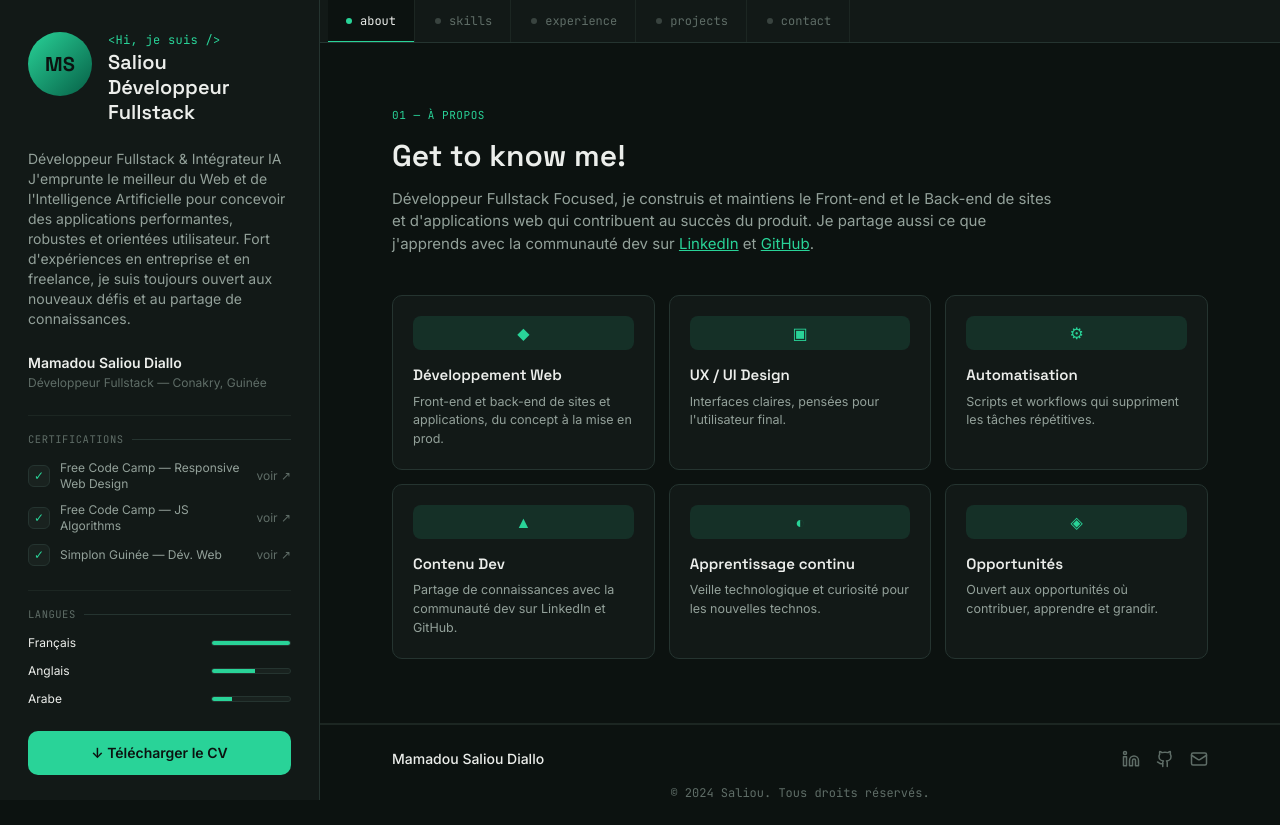
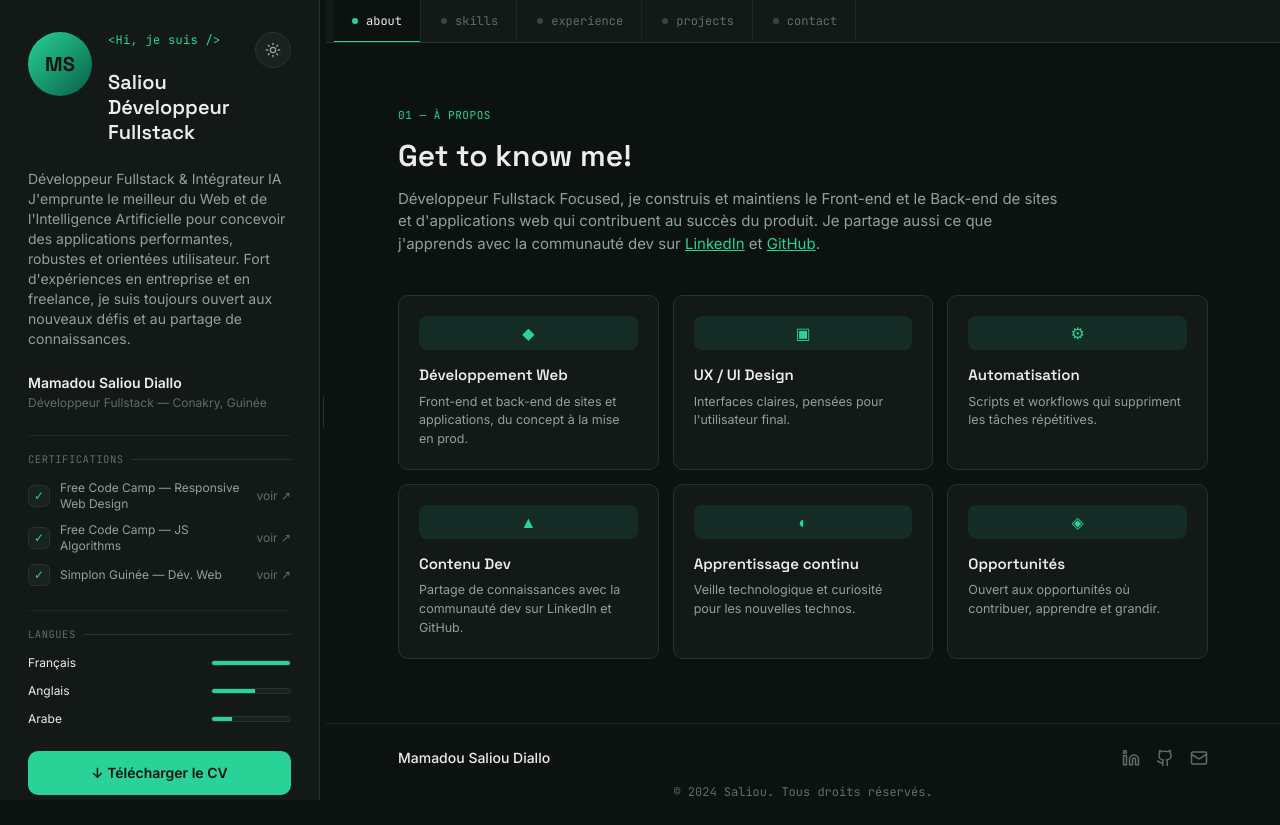
Before and after one commit to Masaliou224/saliou-portfolio, a React (Create React App) app: page /about in a window 1280 px wide. Built offline with nearby package versions, Linux system fonts and the light colour scheme.

Commit message:
feat: add mode toggle and some improvement

```diff
--- a/src/components/About.jsx
+++ b/src/components/About.jsx
@@ -12,7 +12,7 @@
 
 const About = () => {
   return (
-    <section id="about" className="py-16 px-6 md:px-12 lg:px-[72px] border-b border-line-soft scroll-mt-[52px]">
+    <section className="py-16 px-6 md:px-12 lg:px-[72px]">
       <motion.div
         initial={{ opacity: 0, y: 20 }}
         whileInView={{ opacity: 1, y: 0 }}
@@ -61,7 +61,7 @@
             transition={{ duration: 0.4, delay: i * 0.05 }}
             className="bg-surface border border-line rounded-card p-5 hover:border-accent hover:-translate-y-0.5 transition-all"
           >
-            <div className="w-8.5 h-[34px] rounded-lg bg-accent-soft text-accent flex items-center justify-center mb-3.5">
+            <div className="w-8.5 h-[34px] rounded-lg bg-accent/10 text-accent flex items-center justify-center mb-3.5">
               {cap.icon}
             </div>
             <h3 className="font-display text-[15px] font-semibold mb-1.5">
--- a/src/components/MobileHeader.jsx
+++ b/src/components/MobileHeader.jsx
@@ -1,4 +1,5 @@
 import React from "react";
+import ThemeToggle from "./ThemeToggle";
 
 const MobileHeader = () => {
   return (
@@ -14,13 +15,16 @@
           </div>
         </div>
       </div>
+      <div className="flex items-center gap-2.5 flex-shrink-0">
+        <ThemeToggle />
         <a
           href="/cv-saliou.pdf"
           download
-        className="font-mono text-[11px] bg-accent text-ink font-semibold rounded-full px-3.5 py-1.5 flex-shrink-0"
+          className="font-mono text-[11px] bg-accent text-ink font-semibold rounded-full px-3.5 py-1.5"
         >
           CV ↓
         </a>
+      </div>
     </header>
   );
 };
--- a/src/components/Sidebar.jsx
+++ b/src/components/Sidebar.jsx
@@ -1,8 +1,9 @@
 import React from "react";
+import ThemeToggle from "./ThemeToggle";
 
 const certifications = [
-  { label: "Free Code Camp — Responsive Web Design", href: "#" },
-  { label: "Free Code Camp — JS Algorithms", href: "#" },
+  { label: "Free Code Camp — Responsive Web Design", href: "https://freecodecamp.org/certification/massaliou/responsive-web-design" },
+  { label: "Free Code Camp — JS Algorithms", href: "https://freecodecamp.org/certification/massaliou/javascript-algorithms-and-data-structures-v8" },
   { label: "Simplon Guinée — Dév. Web", href: "#" },
 ];
 
@@ -20,9 +21,12 @@
         <div className="w-16 h-16 rounded-full flex-shrink-0 flex items-center justify-center font-display font-bold text-ink text-xl bg-gradient-to-br from-accent to-emerald-800">
           MS
         </div>
-        <div>
-          <div className="font-mono text-xs text-accent tracking-wide">
-            &lt;Hi, je suis /&gt;
+        <div className="flex-1 min-w-0">
+          <div className="flex items-start justify-between gap-2">
+            <div className="font-mono text-xs text-accent tracking-wide">
+              &lt;Hi, je suis /&gt;
+            </div>
+            <ThemeToggle />
           </div>
           <h1 className="font-display text-xl font-semibold leading-tight mt-0.5">
             Saliou
--- /dev/null
+++ b/src/components/SidebarResizeHandle.jsx
@@ -0,0 +1,57 @@
+import React, { useRef } from "react";
+
+const MIN_WIDTH = 240;
+const MAX_WIDTH = 480;
+const DEFAULT_WIDTH = 320;
+
+const SidebarResizeHandle = ({ onResize }) => {
+  const dragging = useRef(false);
+  const latest = useRef(DEFAULT_WIDTH);
+
+  const onPointerDown = (e) => {
+    dragging.current = true;
+    e.currentTarget.setPointerCapture(e.pointerId);
+    document.body.style.cursor = "col-resize";
+    document.body.style.userSelect = "none";
+  };
+
+  const onPointerMove = (e) => {
+    if (!dragging.current) return;
+    const next = Math.min(MAX_WIDTH, Math.max(MIN_WIDTH, e.clientX));
+    latest.current = next;
+    onResize(next);
+  };
+
+  const onPointerUp = (e) => {
+    if (!dragging.current) return;
+    dragging.current = false;
+    document.body.style.cursor = "";
+    document.body.style.userSelect = "";
+    e.currentTarget.releasePointerCapture(e.pointerId);
+    localStorage.setItem("sidebarWidth", String(latest.current));
+  };
+
+  const onDoubleClick = () => {
+    latest.current = DEFAULT_WIDTH;
+    onResize(DEFAULT_WIDTH);
+    localStorage.setItem("sidebarWidth", String(DEFAULT_WIDTH));
+  };
+
+  return (
+    <div
+      role="separator"
+      aria-orientation="vertical"
+      aria-label="Redimensionner la barre latérale (double-clic pour réinitialiser)"
+      onPointerDown={onPointerDown}
+      onPointerMove={onPointerMove}
+      onPointerUp={onPointerUp}
+      onDoubleClick={onDoubleClick}
+      className="hidden lg:flex items-center justify-center w-[6px] cursor-col-resize group bg-transparent hover:bg-accent/10 active:bg-accent/20 transition-colors"
+    >
+      <span className="w-px h-8 bg-line group-hover:bg-accent transition-colors" />
+    </div>
+  );
+};
+
+export { MIN_WIDTH, MAX_WIDTH, DEFAULT_WIDTH };
+export default SidebarResizeHandle;
--- a/src/components/ThemeToggle.jsx
+++ b/src/components/ThemeToggle.jsx
@@ -1,27 +1,23 @@
-const { useState, useEffect } = require("react")
+import React, { useEffect, useState } from "react";
+import { Sun, Moon } from "lucide-react";
 
 const ThemeToggle = () => {
-  const [isDarkMode, setIsDarkMode] = useState(false);
-
-  const toggleTheme = () => {
-    setIsDarkMode(!isDarkMode);
-    if (!isDarkMode) {
-      document.documentElement.classList.add('dark');
-    } else {
-      document.documentElement.classList.remove('dark');
-    }
-  };
+  const [isLight, setIsLight] = useState(
+    () => typeof window !== "undefined" && localStorage.getItem("theme") === "light"
+  );
 
   useEffect(() => {
-    localStorage.setItem('theme', isDarkMode ? 'dark' : 'light');
-  }, [isDarkMode]);
+    document.documentElement.classList.toggle("light", isLight);
+    localStorage.setItem("theme", isLight ? "light" : "dark");
+  }, [isLight]);
 
   return (
     <button
-      onClick={toggleTheme}
-      className="p-2 rounded-full bg-gray-200 dark:bg-gray-800 items-center"
+      onClick={() => setIsLight((v) => !v)}
+      aria-label={isLight ? "Passer en thème sombre" : "Passer en thème clair"}
+      className="w-9 h-9 rounded-full flex items-center justify-center bg-surface2 border border-line text-mist-dim hover:text-accent hover:border-accent transition-colors flex-shrink-0"
     >
-      {isDarkMode ? '🌙' : '☀️'}
+      {isLight ? <Moon size={16} /> : <Sun size={16} />}
     </button>
   );
 };
--- a/src/index.css
+++ b/src/index.css
@@ -4,12 +4,42 @@
 @tailwind components;
 @tailwind utilities;
 
+/* Thème sombre (par défaut) — identité "éditeur de code" */
+:root {
+  --color-ink: 12 18 16;           /* #0c1210 */
+  --color-surface: 18 25 23;       /* #121917 */
+  --color-surface2: 25 34 31;      /* #19221f */
+  --color-line: 37 52 48;          /* #253430 */
+  --color-line-soft: 28 38 34;     /* #1c2622 */
+  --color-mist: 236 238 235;       /* #eceeeb */
+  --color-mist-dim: 147 161 154;   /* #93a19a */
+  --color-mist-faint: 95 109 103;  /* #5f6d67 */
+  --color-accent: 41 211 152;      /* #29d398 */
+  --color-accent2: 242 180 77;     /* #f2b44d */
+  --color-accent3: 110 155 255;    /* #6e9bff */
+}
+
+/* Thème clair — appliqué via la classe .light sur <html> (ThemeToggle) */
+.light {
+  --color-ink: 247 248 246;        /* #f7f8f6 */
+  --color-surface: 255 255 255;    /* #ffffff */
+  --color-surface2: 240 242 239;   /* #f0f2ef */
+  --color-line: 221 227 223;       /* #dde3df */
+  --color-line-soft: 230 234 231;  /* #e6eae7 */
+  --color-mist: 16 35 28;          /* #10231c */
+  --color-mist-dim: 75 91 84;      /* #4b5b54 */
+  --color-mist-faint: 124 138 132; /* #7c8a84 */
+  --color-accent: 15 159 110;      /* #0f9f6e */
+  --color-accent2: 201 138 31;     /* #c98a1f */
+  --color-accent3: 59 102 209;     /* #3b66d1 */
+}
+
 html {
   scroll-behavior: smooth;
 }
 
 body {
-  @apply bg-ink text-mist font-body;
+  @apply bg-ink text-mist font-body transition-colors duration-200;
 }
 
 ::selection {
--- a/src/layouts/MainLayout.jsx
+++ b/src/layouts/MainLayout.jsx
@@ -1,15 +1,25 @@
-import React from "react";
+import React, { useState } from "react";
 import { Outlet } from "react-router-dom";
 import Sidebar from "../components/Sidebar";
 import MobileHeader from "../components/MobileHeader";
 import TopNav from "../components/TopNav";
 import MobileBottomNav from "../components/MobileBottomNav";
 import Footer from "../components/Footer";
+import SidebarResizeHandle, { DEFAULT_WIDTH } from "../components/SidebarResizeHandle";
 
 const MainLayout = () => {
+  const [sidebarWidth, setSidebarWidth] = useState(() => {
+    const saved = Number(localStorage.getItem("sidebarWidth"));
+    return saved >= 240 && saved <= 480 ? saved : DEFAULT_WIDTH;
+  });
+
   return (
-    <div className="min-h-screen grid grid-cols-1 lg:grid-cols-[320px_1fr] bg-ink text-mist">
+    <div
+      className="min-h-screen grid grid-cols-1 lg:grid-cols-[var(--sidebar-w)_6px_1fr] bg-ink text-mist"
+      style={{ "--sidebar-w": `${sidebarWidth}px` }}
+    >
       <Sidebar />
+      <SidebarResizeHandle onResize={setSidebarWidth} />
       <div className="min-w-0 flex flex-col min-h-screen">
         <MobileHeader />
         <TopNav />
--- a/tailwind.config.js
+++ b/tailwind.config.js
@@ -4,18 +4,19 @@
   theme: {
     extend: {
       colors: {
-        ink: "#0c1210",       // fond principal
-        surface: "#121917",   // panneaux / cartes
-        surface2: "#19221f",  // panneaux imbriqués
-        line: "#253430",      // bordures
-        "line-soft": "#1c2622",
-        mist: "#eceeeb",      // texte principal
-        "mist-dim": "#93a19a",
-        "mist-faint": "#5f6d67",
-        accent: "#29d398",    // vert-teal (couleur de marque de Saliou)
-        "accent-soft": "rgba(41,211,152,.12)",
-        accent2: "#f2b44d",   // ambre (hard skills)
-        accent3: "#6e9bff",   // bleu (soft skills)
+        // rgb(var(--color-x) / <alpha-value>) permet les modifiers d'opacité
+        // (bg-accent/10, border-line/50, etc.) tout en restant pilotable par thème.
+        ink: "rgb(var(--color-ink) / <alpha-value>)",
+        surface: "rgb(var(--color-surface) / <alpha-value>)",
+        surface2: "rgb(var(--color-surface2) / <alpha-value>)",
+        line: "rgb(var(--color-line) / <alpha-value>)",
+        "line-soft": "rgb(var(--color-line-soft) / <alpha-value>)",
+        mist: "rgb(var(--color-mist) / <alpha-value>)",
+        "mist-dim": "rgb(var(--color-mist-dim) / <alpha-value>)",
+        "mist-faint": "rgb(var(--color-mist-faint) / <alpha-value>)",
+        accent: "rgb(var(--color-accent) / <alpha-value>)",
+        accent2: "rgb(var(--color-accent2) / <alpha-value>)",
+        accent3: "rgb(var(--color-accent3) / <alpha-value>)",
       },
       fontFamily: {
         display: ["Space Grotesk", "sans-serif"],
```
Also changed, not shown: src/components/Projects.jsx (+73 -27 lines), 1 other file (tests, documents, lock files or other folders). Lines whose indentation alone changed are shown as unchanged.
